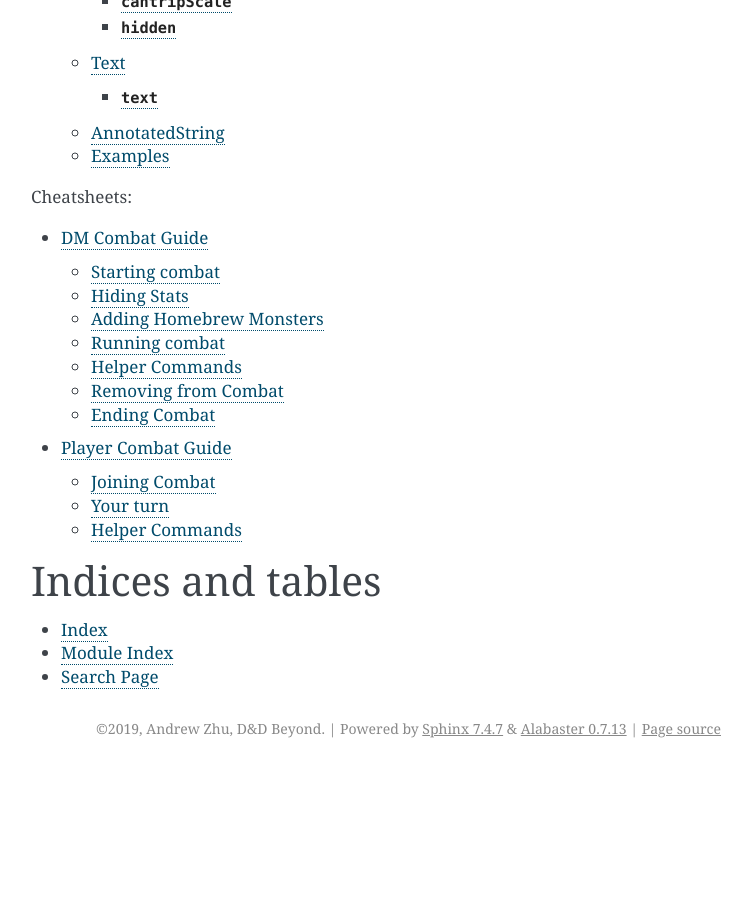
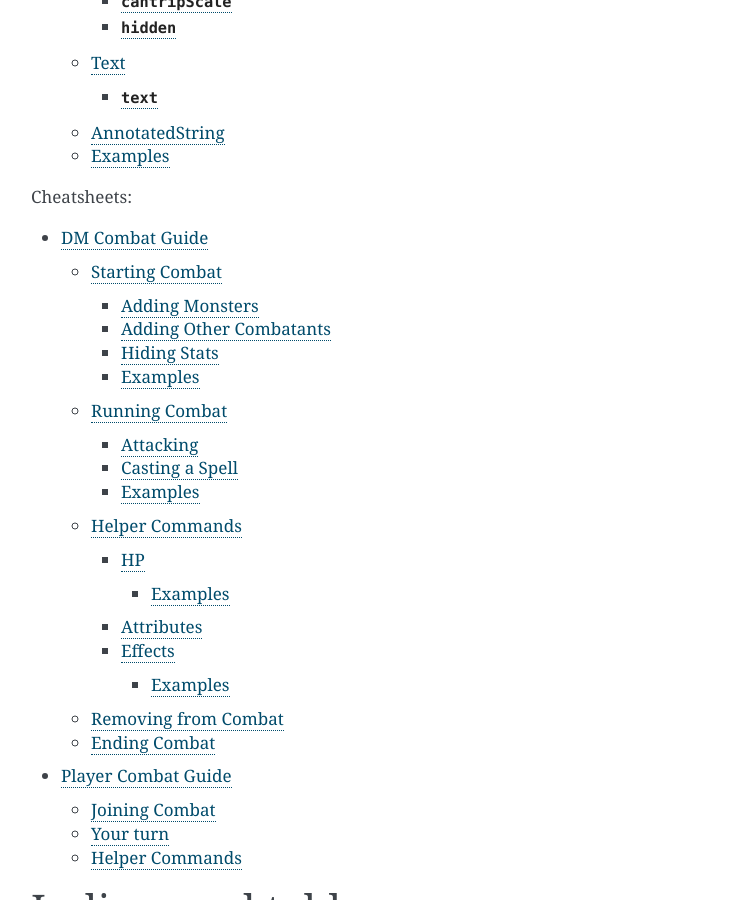
Before and after one commit to avrae/avrae, a Sphinx documentation site: the page built from docs/index.rst, in a window 1280 px wide and 900 px high, scrolled down 1982 px. Shown: the whole window, without its empty margins (389-1141 px from the left). Built offline with Sphinx 7.4.7, drawn with Linux system fonts in a browser that asks for light colours; before the commit the page ends 2750 px from its top, so only the background shows below that; part of the change alters nothing that is shown.

Commit message:
DM Combat: formatting, examples, modern syntax

```diff
--- a/docs/cheatsheets/dm_combat.rst
+++ b/docs/cheatsheets/dm_combat.rst
@@ -2,106 +2,232 @@ DM Combat Guide
 ===========================
 
 .. note::
-   arguments surrounded like <this> are required, and arguments in [brackets] are optional. Put spaces around arguments that contain spaces.
+   arguments surrounded like ``<this>`` are required, and arguments in ``[brackets]`` are optional. Put quotes around arguments that contain spaces.
 
 .. note::
    This guide will move *roughly* in chronological order, meaning commands near the top should be run first.
 
-Starting combat
+Starting Combat
 -----------------
 
-First, combat must be started in a channel.  All commands should be posted in the **Same** discord channel that combat was started in.  Combat can be started by using the following command.::
+First, combat must be started in a channel.  All commands should be posted in the **same** Discord channel that combat was started in.  Combat can be started by using the following command. ::
 
 
    !i begin
 
 Avrae will output the summary message and pin it, then a quick reminder on how to add yourself to combat (for a player).
 
-After combat is started, you will need to add monsters and combatants. you can add monsters that can be looked up with !monster with this command.::
+Adding Monsters
+^^^^^^^^^^^^^^^^^^^^^^^^
+After combat is started, you will need to add monsters and combatants. You can add official monsters with this command. ::
 
    !i madd <monster name> [arguments]
 
-Common arguments include.
-    * -n <number of monsters> (ex. -n 5)
-    * -name <monster name scheme> (ex. -name "Orc#" -n 2) (adds Orc1 and Orc2)
+Common arguments include:
+    * ``-n <number of monsters>`` (ex. ``-n 5`` adds 5 creatures)
+    * ``-name <monster name scheme>`` (ex. ``-name "Orc#" -n 2`` adds Orc1 and Orc2)
+    * ``-group <group name>`` (makes all creatures in the group act on the same initiative)
+    * ``-rollhp`` (rolls for a creature's HP)
+    * ``-hp <hp>`` (overrides a creature's initial HP)
+    * ``-ac <ac>`` (overrides a creature's initial AC)
 
-Then use this command to add the monsters::
+Remember to surround any arguments with spaces in them with quotes!
+
+Adding Other Combatants
+^^^^^^^^^^^^^^^^^^^^^^^
+If you're adding a combatant without a sheet, you can add a generic combatant with::
 
    !i add <initiative modifier> <name> [arguments]
 
-If you are adding a homebrew monster and haven't imported it with !bestiary, but still want to use the integrated tracker you have to use this command.
+Examples of combatants that might need to be added like this are:
+    * an object
+    * a lair action
+    * a homebrew monster that hasn't been imported using the Bestiary system
 
 Hiding Stats
-----------------
+^^^^^^^^^^^^
 
-As a DM, you probably want to hide certain stats from your players.  !i has arguments for hiding stats as well::
+As a DM, you probably want to hide certain stats from your players. By default, any monsters added with ``!i madd``
+will have their stats hidden, but you must hide generic combatants' stats yourself::
 
    !i add <initiative modifier> <name> -h
 
-This will Hide HP and AC.
+This will hide HP and AC.
 
-Adding Homebrew Monsters
-------------------------------
+Examples
+^^^^^^^^
 
-To add a homebrew monster that hasn't been imported with !bestiary, Use the following::
+.. code-block:: diff
 
-   !i add <initiative modifier> <name>
+    !i madd "young red dragon"
+    # adds a Young Red Dragon to combat with stats hidden
 
-You can also set the HP and AC of the added monster::
+    !i madd kobold -n 5 -group Kobolds -rollhp
+    # adds 5 Kobolds, named KO1-KO5, with rolled HP, to a group named Kobolds
 
-   !i add <initiative modifier> <name> -hp <max HP> -ac <AC>
+    !i add 20 "Lair Action" -p
+    # adds a Lair Action on initiative 20
 
-Running combat
+    !i add 0 Longboat -ac 15 -hp 300
+    # adds an object with 300 HP, an AC of 15, and +0 initiative
+
+Running Combat
 -------------------
 
-Once you have finished setting up combat and your players have joined this commant will go to the next turn in the order and combat will begin.::
+Once you have finished setting up combat and your players have joined, this command will go to the next turn in the order and combat will begin. ::
 
    !i next
 
-On their turn players and monsters can use the following to do actions.::
+On a player's turn, it's up to the player to run commands to take their actions. See the :ref:`pc_combat`.
 
-   !i attack <target name> <weapon name> [arguments]
+When a monster's turn comes up, the most common actions to take are attacking or casting a spell.
+
+Attacking
+^^^^^^^^^
+To attack another combatant, use this command::
+
+   !i attack <attack name> -t <target name> [arguments]
+
+This uses the attack list of whatever combatant's turn it is. To see a list of available attacks, run ``!i attack list``.
+
+As many targets as necessary may be provided by adding more ``-t <target name>``, in the case of attacks that target multiple creatures
+(such as a breath weapon).
 
 .. note::
-   If a player or monster makes an Attack of Opportunity they can use !i aoo <combatant name> <target name> <weapon name> [arguments]
+    If a monster makes an Attack of Opportunity, the syntax is ``!i aoo <combatant name> <attack name> -t <target name> [arguments]``.
 
-To see valid arguments you refer to the !attack and !monster_atk documentation.
+    Alternatively, you may use ``!ma <monster name> <attack name> -t <target name> [arguments]``.
 
-To see a list of Monsters attacks::
+To see all valid arguments, refer to the ``!attack`` and ``!ma`` documentation.
 
-   !ma <monster name>
+Casting a Spell
+^^^^^^^^^^^^^^^
+To cast a spell, use this command::
+
+   !i cast <spell name> [-t <target name>] [arguments]
+
+This uses the spell list of whatever combatant's turn it is.
+
+As many targets as necessary may be provided by adding more ``-t <target name>``, in the case of spells that target multiple creatures
+(such as Fireball).
+
+.. note::
+    If a monster casts as a reaction, the syntax is ``!i rc <combatant name> <spell name> [-t <target name>] [arguments]``.
+
+    Alternatively, you may use ``!mcast <monster name> <spell name> [-t <target name>] [arguments]``, although this will
+    not track the spell slots for the monster in initiative.
+
+To see all valid arguments, refer to the ``!cast`` and ``!mcast`` documentation.
+
+Examples
+^^^^^^^^
+
+.. code-block:: diff
+
+    !i attack dagger -t Caitlyn -rr 2
+    # attacks a player named Caitlyn with a dagger twice
+
+    !i attack longbow -t Em adv
+    # attacks a player named Em with a longbow at advantage
+
+    !i attack "fire breath" -t Ara -t Padellis
+    # makes Ara and Padellis make saves against a breath weapon
+
+    !i cast bless -t KO1 -t KO2
+    # casts Bless on two kobolds, and attaches an effect to automatically add 1d4
+
+    !i cast "fire bolt" -t Qal
+    # casts Fire Bolt at Qal
+
 
 Helper Commands
 ------------------
+These commands should help manually change the state of combat.
 
-To Modify a combatant's HP value::
+HP
+^^
+To modify a combatant's HP::
 
-   !i hp <combatant name> [operator] <value>
+    !i hp <combatant name> <value>
 
+To set a combatant's HP::
+
+    !i hp <combatant name> set <value>
+
+To set a combatant's maximum HP::
+
+    !i hp <combatant name> max <value>
+
+Examples
+""""""""
+
+.. code-block:: diff
+
+    !i hp ko1 -5
+    # deals 5 damage to KO1
+
+    !i hp Licia set 100
+    # sets Licia's HP to 100
+
+    !i hp Taren max 44
+    # sets Taren's max HP to 44
+
+    !i hp yo1 +1d4+1
+    # heals YO1 for 1d4+1 HP
+
+Attributes
+^^^^^^^^^^
 To modify an attribute of a combatant::
 
    !i opt <combatant name> <arguments>
 
-Most common Arguments.
-      * -ac <AC> (sets AC to new value)
-      * -resist/immune/vuln <damage type> (gives resistance, immunity, or vulnerability or specified type)
-      * -h (toggles whether combatants AC and HP are hidden.)
+Most common arguments:
+    * ``-ac <AC>`` (sets AC to new value)
+    * ``-resist/immune/vuln <damage type>`` (gives resistance, immunity, or vulnerability or specified type)
+    * ``-h`` (toggles whether combatants AC and HP are hidden.)
 
-To add Effects to combatants::
+Effects
+^^^^^^^
+Effects can be used to track status effects that last a certain duration and modify a combatant's attacks, resistances,
+AC, or other attributes. For a full list of attributes, see ``!help i effect``.
 
-   !i effect <combatant name> <duration> <effect name> [roll arguments]
+Some attacks and spells, such as Bless, will automatically add appropriate effects to their targets.
 
-.. note::
-    duration is number of rounds.  If roll arguments are passed they will append to any calls of !i attack from the effected combatant until the effect ends.
+To add effects to combatants::
+
+   !i effect <target name> <effect name> [arguments]
+
+Most common arguments:
+    * ``-dur <duration>`` (sets the duration of the effect, in rounds)
+    * ``-b <bonus>`` (adds a bonus to all of the target's attack to-hits)
+    * ``-d <damage>`` (adds bonus damage to all of the target's attacks)
+    * ``-resist/immune/vuln <type>`` (sets resistance to a damage type)
 
 To remove Effects from combatants::
 
    !i re <combatant name> [effect name]
 
+Examples
+""""""""
+
+.. code-block:: diff
+
+    !i effect Jozu Rage -dur 10 -d 2
+    # adds a Rage effect to Jozu that adds 2 damage to their attacks and lasts 10 rounds
+
+    !i effect Flore Bless -dur 10 -b 1d4 -sb 1d4
+    # adds a Bless effect to Flore that adds 1d4 to their attacks and saves, that lasts 10 rounds
+
+    !i effect Padellis "Mage Armor" -ac +3
+    # adds a Mage Armor effect to Padellis that adds 3 to their AC
+
+    !i effect Greg "Fire Shield" -resist fire -dur 1
+    # adds an effect to Greg that makes him resist fire until next round
+
 Removing from Combat
 ---------------------
 
-To remove from combat::
+To remove someone from combat::
 
    !i remove <combatant name>
 
@@ -112,4 +238,4 @@ To end combat (Avrae will ask if you wish to end combat, reply "yes")::
 
    !i end
 
-After combat ends, Avrae will send the Person who started it a summary of the combat.
+After combat ends, Avrae will send the person who ended it a summary of the combat.
```
